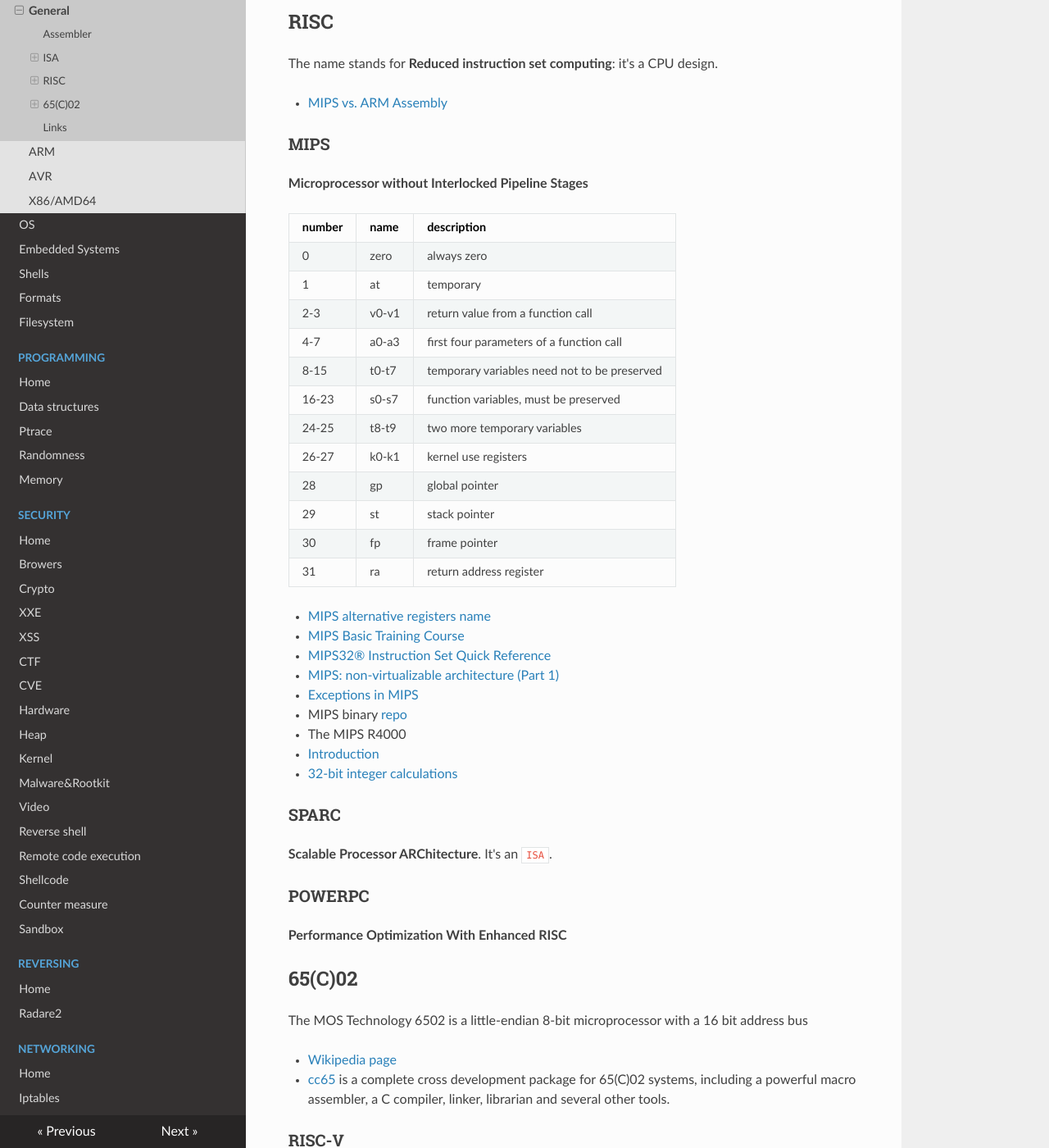
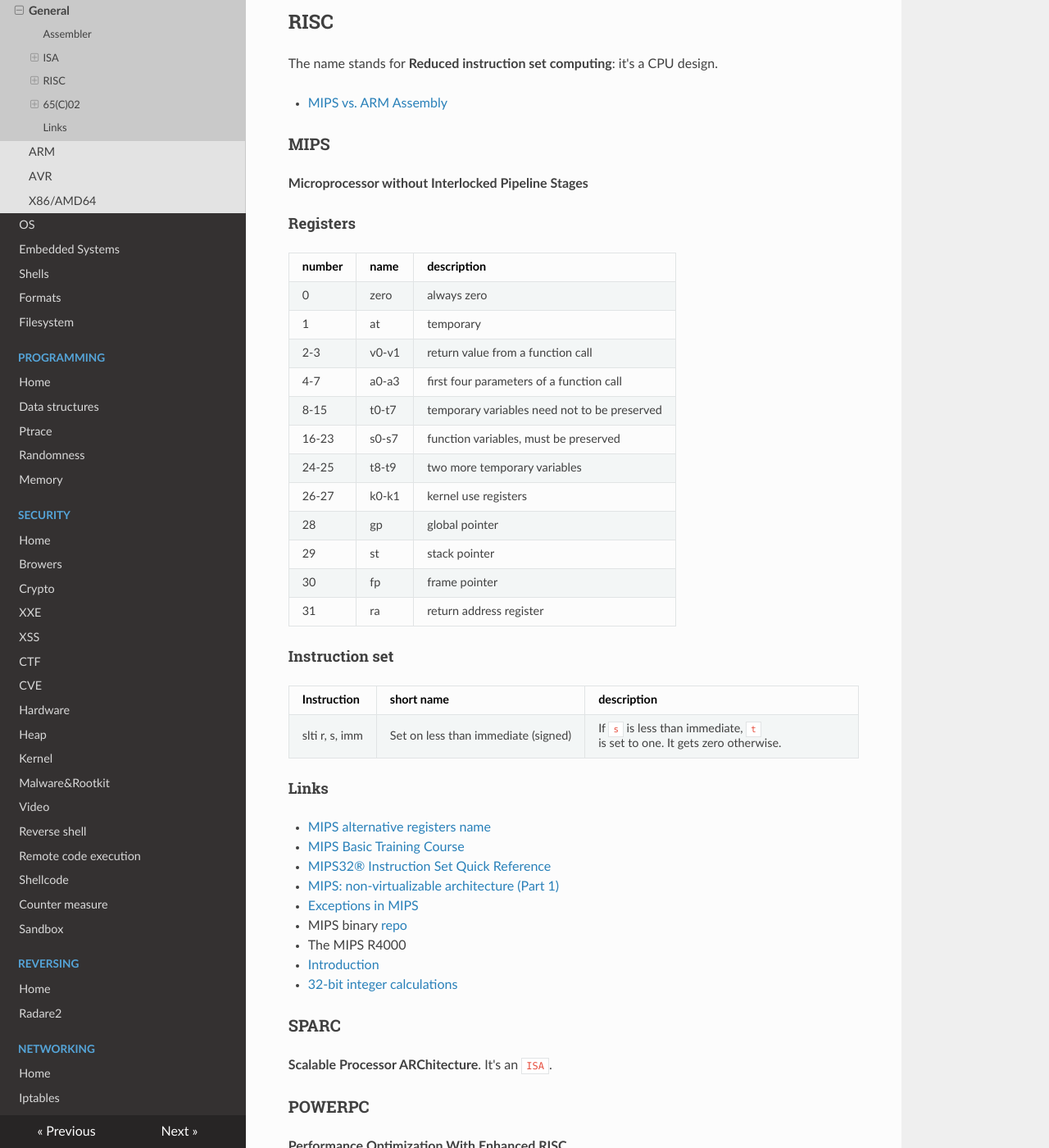
Before and after one commit to gipi/low-level, an MkDocs documentation site: the page built from docs/arch/index.md, in a window 1280 px wide and 1400 px high, scrolled down 1301 px. Shown: the whole window at 82% size. Built offline with MkDocs 1.6.1, drawn with Linux system fonts in a browser that asks for light colours; nearby versions of some CDN libraries; old or Windows-style settings are respelled for this version of MkDocs.

Commit message:
Update index.md

```diff
--- a/docs/arch/index.md
+++ b/docs/arch/index.md
@@ -57,6 +57,8 @@ The name stands for **Reduced instruction set computing**: it's a CPU design.
 
 **Microprocessor without Interlocked Pipeline Stages**
 
+#### Registers
+
 | number | name | description |
 |--------|------|-------------|
 | 0 | zero | always zero |
@@ -71,6 +73,14 @@ The name stands for **Reduced instruction set computing**: it's a CPU design.
 | 29 | st | stack pointer |
 | 30 | fp | frame pointer |
 | 31 | ra | return address register |
+
+#### Instruction set
+
+| Instruction | short name | description |
+|-------------|------------|-------------|
+| slti r, s, imm | Set on less than immediate (signed) | If ``s`` is less than immediate, ``t`` is set to one. It gets zero otherwise. |
+
+#### Links
 
  - [MIPS alternative registers name](https://www.cs.umd.edu/class/sum2003/cmsc311/Notes/Mips/altReg.html)
  - [MIPS Basic Training Course](https://community.imgtec.com/developers/mips/resources/training-courses/mips-basic-training-course/)
```
